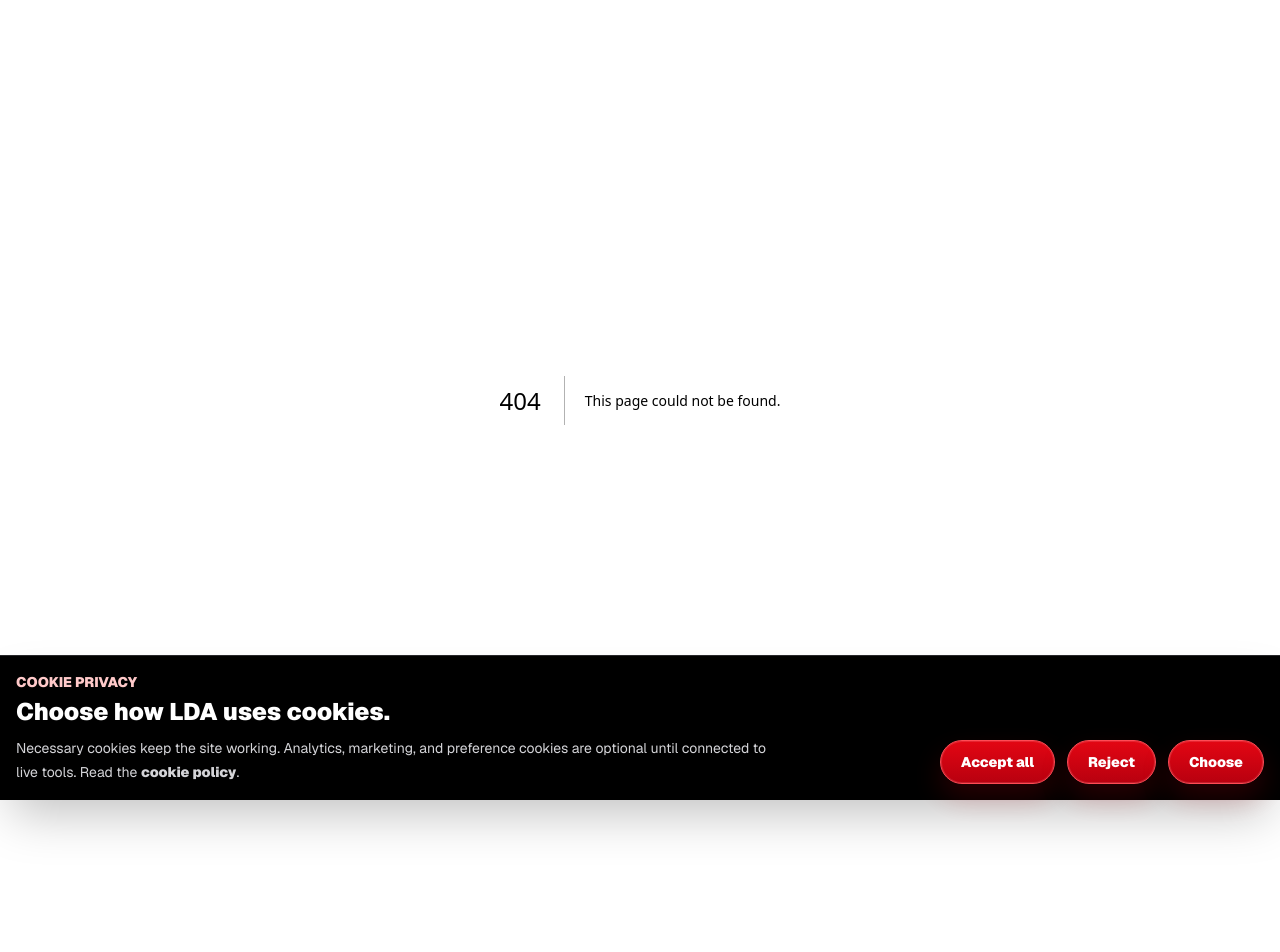
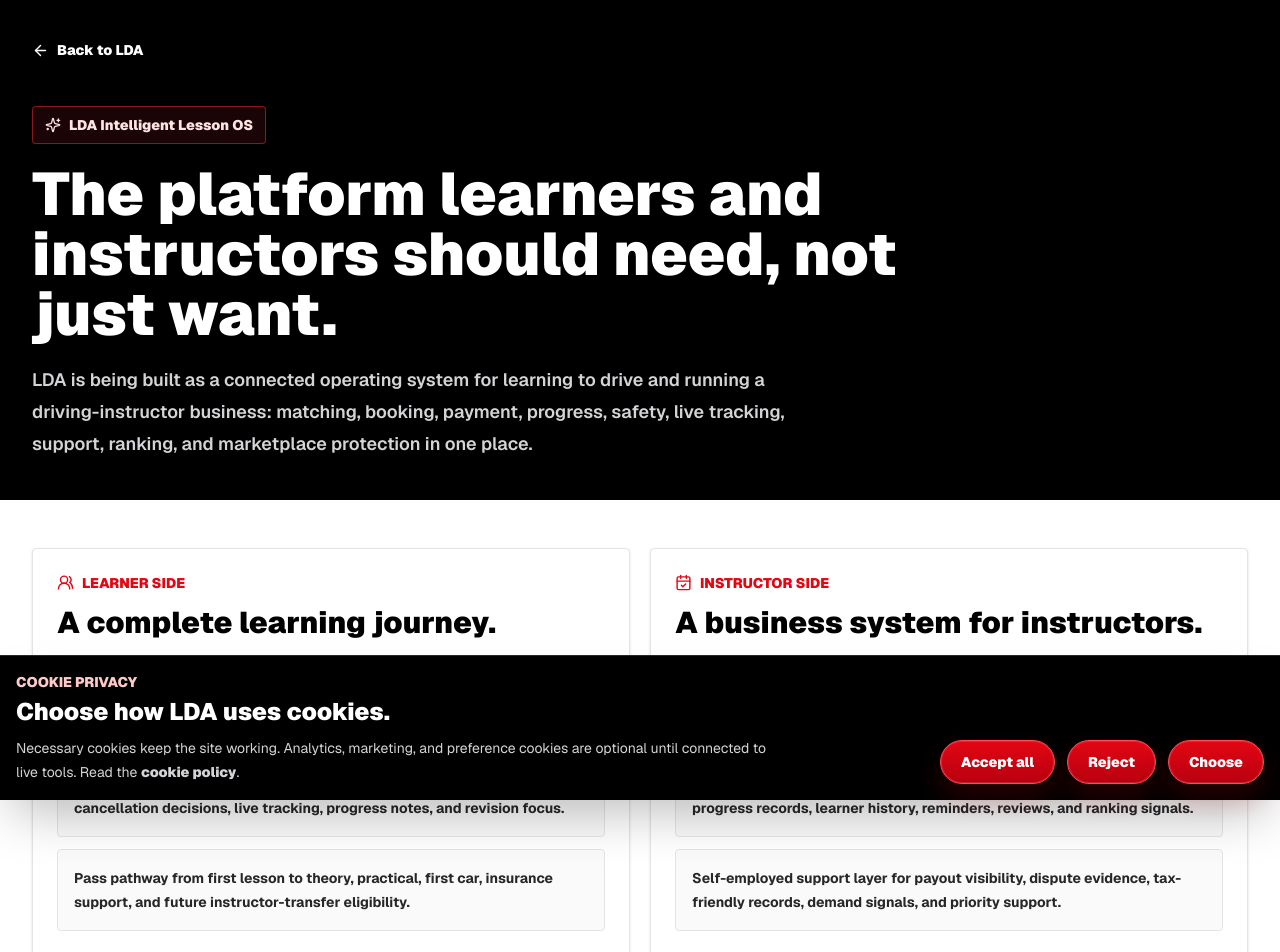
Before and after one commit to LDrivingAcademy/LDA, a Next.js app: page /innovation in a window 1280 px wide. Before the commit this address had no page. Shown: the top 952 px of the page. Before the commit the page ends 800 px from the top, so only its background shows below. Built offline with nearby package versions, Linux system fonts and the light colour scheme.

Commit message:
Add LDA intelligent lesson OS page

```diff
--- /dev/null
+++ b/src/app/innovation/page.tsx
@@ -0,0 +1,147 @@
+import Link from "next/link";
+import { ArrowLeft, CalendarCheck, CheckCircle2, RadioTower, ShieldCheck, Sparkles, UsersRound, WalletCards } from "lucide-react";
+
+const learnerModules = [
+  "SmartMatch profile that understands confidence, support needs, price, transmission, distance, availability, and instructor strengths.",
+  "Protected lesson record for booking reference, payment status, cancellation decisions, live tracking, progress notes, and revision focus.",
+  "Pass pathway from first lesson to theory, practical, first car, insurance support, and future instructor-transfer eligibility."
+];
+
+const instructorModules = [
+  "Instructor business OS with verification, profile, availability, checkout holds, confirmed lessons, unavailable time, and cancellation handling.",
+  "Clientele builder that turns first bookings into repeat learners through progress records, learner history, reminders, reviews, and ranking signals.",
+  "Self-employed support layer for payout visibility, dispute evidence, tax-friendly records, demand signals, and priority support."
+];
+
+const moatModules = [
+  {
+    title: "On-platform necessity",
+    body: "The useful record lives inside LDA: learner progress, booking references, payment evidence, cancellation decisions, reviews, and support history.",
+    icon: ShieldCheck
+  },
+  {
+    title: "Intelligent matching",
+    body: "LDA should feel more precise than a traditional driving school because it adapts to learner goals, instructor strengths, location, price, vehicle, and availability.",
+    icon: Sparkles
+  },
+  {
+    title: "Live confidence",
+    body: "Arrival tracking, pickup visibility, lesson references, notifications, and protected support make learners feel safer and more in control.",
+    icon: RadioTower
+  },
+  {
+    title: "Instructor growth engine",
+    body: "Instructors should need LDA because it gives them demand, structure, reputation, progress tooling, payout records, and visibility they cannot easily recreate alone.",
+    icon: WalletCards
+  },
+  {
+    title: "Career ladder",
+    body: "Learners can become confident drivers, then request a route into instructing when eligible, creating a long-term marketplace relationship.",
+    icon: UsersRound
+  },
+  {
+    title: "Marketplace protection",
+    body: "Off-platform payment requests are detectable through support language and future behaviour signals, while protected bookings are tagged for admin and payment evidence.",
+    icon: CheckCircle2
+  }
+];
+
+const deliveryPhases = [
+  "Phase 1: Make protected LDA bookings, support escalation, progress records, and calendar controls feel essential.",
+  "Phase 2: Add in-app messaging with off-platform phrase warnings, booking-safe templates, and learner report shortcuts.",
+  "Phase 3: Add instructor growth intelligence: retention, conversion, ranking health, demand heatmaps, and cancellation quality.",
+  "Phase 4: Build mobile-first learner and instructor apps around live lessons, notifications, payments, progress, and availability.",
+  "Phase 5: Launch advanced AI support for lesson planning, weak-skill detection, instructor recommendations, and owner risk monitoring."
+];
+
+export default function InnovationPage() {
+  return (
+    <main className="min-h-screen bg-white text-black">
+      <section className="bg-black text-white">
+        <div className="mx-auto max-w-7xl px-4 py-10 sm:px-6 lg:px-8">
+          <Link href="/" className="inline-flex items-center gap-2 text-sm font-black text-zinc-300 hover:text-white">
+            <ArrowLeft size={17} /> Back to LDA
+          </Link>
+          <div className="mt-10 max-w-4xl">
+            <div className="inline-flex items-center gap-2 rounded border border-red-500/50 bg-red-500/10 px-3 py-2 text-sm font-black text-red-100">
+              <Sparkles size={16} /> LDA Intelligent Lesson OS
+            </div>
+            <h1 className="mt-5 text-5xl font-black tracking-normal sm:text-6xl">
+              The platform learners and instructors should need, not just want.
+            </h1>
+            <p className="mt-5 max-w-3xl text-lg font-semibold leading-8 text-zinc-300">
+              LDA is being built as a connected operating system for learning to drive and running a driving-instructor business: matching, booking, payment, progress, safety, live tracking, support, ranking, and marketplace protection in one place.
+            </p>
+          </div>
+        </div>
+      </section>
+
+      <section className="mx-auto grid max-w-7xl gap-5 px-4 py-12 sm:px-6 lg:grid-cols-2 lg:px-8">
+        <article className="rounded border border-zinc-200 bg-white p-6 shadow-sm">
+          <div className="flex items-center gap-2 text-sm font-black uppercase text-brand">
+            <UsersRound size={17} /> Learner side
+          </div>
+          <h2 className="mt-3 text-3xl font-black">A complete learning journey.</h2>
+          <div className="mt-5 grid gap-3">
+            {learnerModules.map((item) => (
+              <div key={item} className="rounded border border-zinc-200 bg-zinc-50 p-4 text-sm font-bold leading-6 text-zinc-800">{item}</div>
+            ))}
+          </div>
+        </article>
+
+        <article className="rounded border border-zinc-200 bg-white p-6 shadow-sm">
+          <div className="flex items-center gap-2 text-sm font-black uppercase text-brand">
+            <CalendarCheck size={17} /> Instructor side
+          </div>
+          <h2 className="mt-3 text-3xl font-black">A business system for instructors.</h2>
+          <div className="mt-5 grid gap-3">
+            {instructorModules.map((item) => (
+              <div key={item} className="rounded border border-zinc-200 bg-zinc-50 p-4 text-sm font-bold leading-6 text-zinc-800">{item}</div>
+            ))}
+          </div>
+        </article>
+      </section>
+
+      <section className="border-y border-zinc-200 bg-zinc-50">
+        <div className="mx-auto max-w-7xl px-4 py-12 sm:px-6 lg:px-8">
+          <div className="max-w-3xl">
+            <div className="text-sm font-black uppercase text-brand">Why LDA can outpace traditional driving schools</div>
+            <h2 className="mt-3 text-4xl font-black tracking-normal">Build the system around daily usefulness.</h2>
+            <p className="mt-4 text-lg leading-8 text-zinc-700">
+              RED, AA and traditional schools are known brands. LDA has to win by being faster, smarter, more transparent, more useful after every lesson, and more valuable to instructors building their own clientele.
+            </p>
+          </div>
+          <div className="mt-8 grid gap-4 md:grid-cols-2 xl:grid-cols-3">
+            {moatModules.map((module) => {
+              const Icon = module.icon;
+              return (
+                <article key={module.title} className="rounded border border-zinc-200 bg-white p-5 shadow-sm">
+                  <Icon className="text-brand" />
+                  <h3 className="mt-4 text-xl font-black">{module.title}</h3>
+                  <p className="mt-3 text-sm font-semibold leading-6 text-zinc-700">{module.body}</p>
+                </article>
+              );
+            })}
+          </div>
+        </div>
+      </section>
+
+      <section className="mx-auto max-w-7xl px-4 py-12 sm:px-6 lg:px-8">
+        <div className="grid gap-8 lg:grid-cols-[360px_1fr]">
+          <div>
+            <div className="text-sm font-black uppercase text-brand">Build standard</div>
+            <h2 className="mt-3 text-3xl font-black">Professional, defensible, and hard to copy.</h2>
+            <p className="mt-4 text-sm font-semibold leading-6 text-zinc-700">
+              Every feature should either increase learner trust, reduce instructor admin, improve lesson outcomes, protect platform revenue, or make LDA data more useful over time.
+            </p>
+          </div>
+          <div className="grid gap-3">
+            {deliveryPhases.map((phase) => (
+              <div key={phase} className="rounded border border-zinc-200 bg-white p-4 text-sm font-black leading-6 shadow-sm">{phase}</div>
+            ))}
+          </div>
+        </div>
+      </section>
+    </main>
+  );
+}
```
